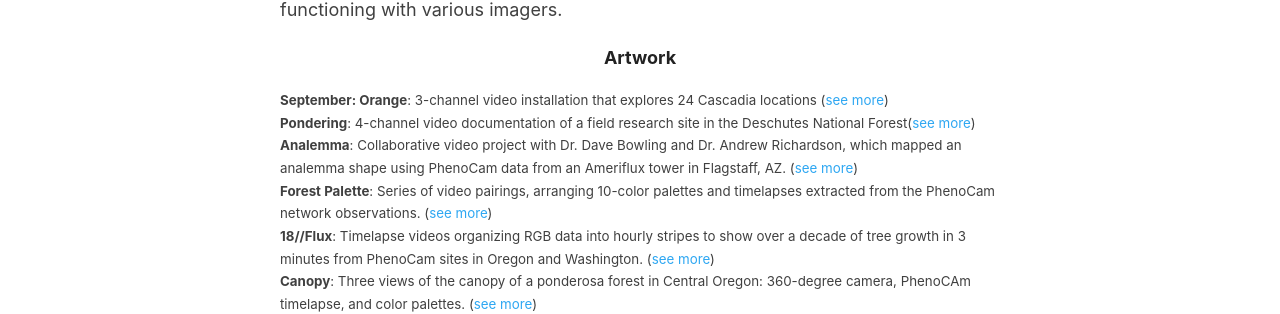
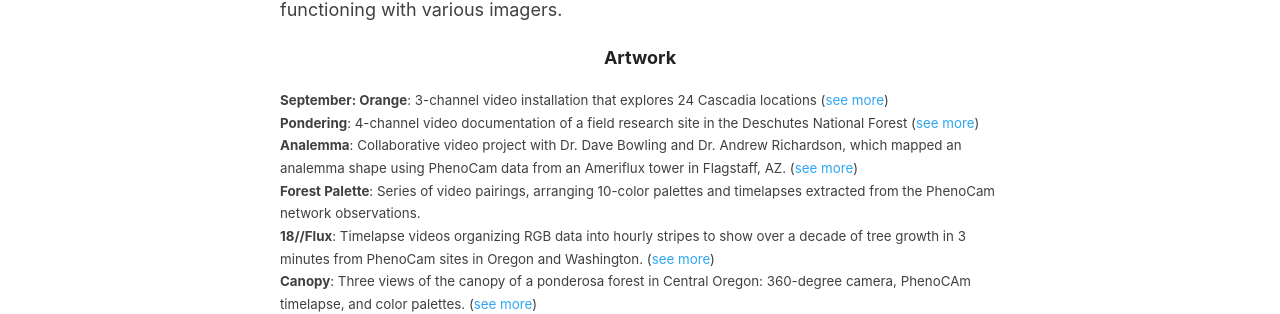
Before and after one commit to fluxnetart/fluxnetart.github.io, a Jekyll site: the page built from _posts/2024-10-08-Julia.md, in a window 1280 px wide and 900 px high, scrolled down 1654 px. Shown: the part 145-459 px from the top of the window. Built offline with Jekyll 4.4.1, drawn with Linux system fonts in a browser that asks for light colours.

Commit message:
Update 2024-10-08-Julia.md

```diff
--- a/_posts/2024-10-08-Julia.md
+++ b/_posts/2024-10-08-Julia.md
@@ -30,9 +30,9 @@
 
 <figcaption>
 <b>September: Orange</b>: 3-channel video installation that explores 24 Cascadia locations (<a href="https://fluxnetart.github.io/orange/">see more</a>)<br>
-<b>Pondering</b>: 4-channel video documentation of a field research site in the Deschutes National Forest(<a href="https://www.juliaoldham.com/index.php/portfolio/pondering/">see more</a>)<br>
+<b>Pondering</b>: 4-channel video documentation of a field research site in the Deschutes National Forest (<a href="https://fluxnetart.github.io/pondering//">see more</a>)<br>
 <b>Analemma</b>: Collaborative video project with Dr. Dave Bowling and Dr. Andrew Richardson, which mapped an analemma shape using PhenoCam data from an Ameriflux tower in Flagstaff, AZ. (<a href="https://fluxnetart.github.io/analema/">see more</a>)<br>
-<b>Forest Palette</b>: Series of video pairings, arranging 10-color palettes and timelapses extracted from the PhenoCam network observations. (<a href="https://www.instagram.com/p/DGwQiA0SVQI/?utm_source=ig_web_copy_link&igsh=MzRlODBiNWFlZA==">see more</a>)<br>
+<b>Forest Palette</b>: Series of video pairings, arranging 10-color palettes and timelapses extracted from the PhenoCam network observations.<br>
 <b>18//Flux</b>: Timelapse videos organizing RGB data into hourly stripes to show over a decade of tree growth in 3 minutes from PhenoCam sites in Oregon and Washington. (<a href="https://vimeo.com/1004954176">see more</a>)<br>
 <b>Canopy</b>: Three views of the canopy of a ponderosa forest in Central Oregon: 360-degree camera, PhenoCAm timelapse, and color palettes. (<a href="https://vimeo.com/1040219103">see more</a>)<br>
 </figcaption>
```
